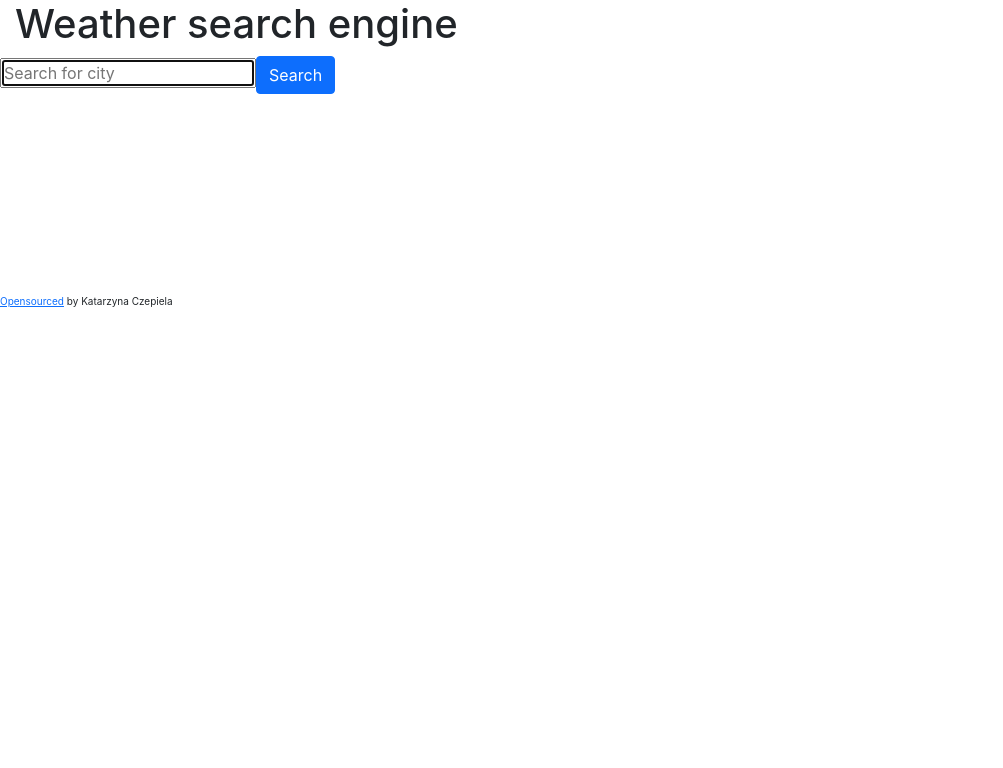
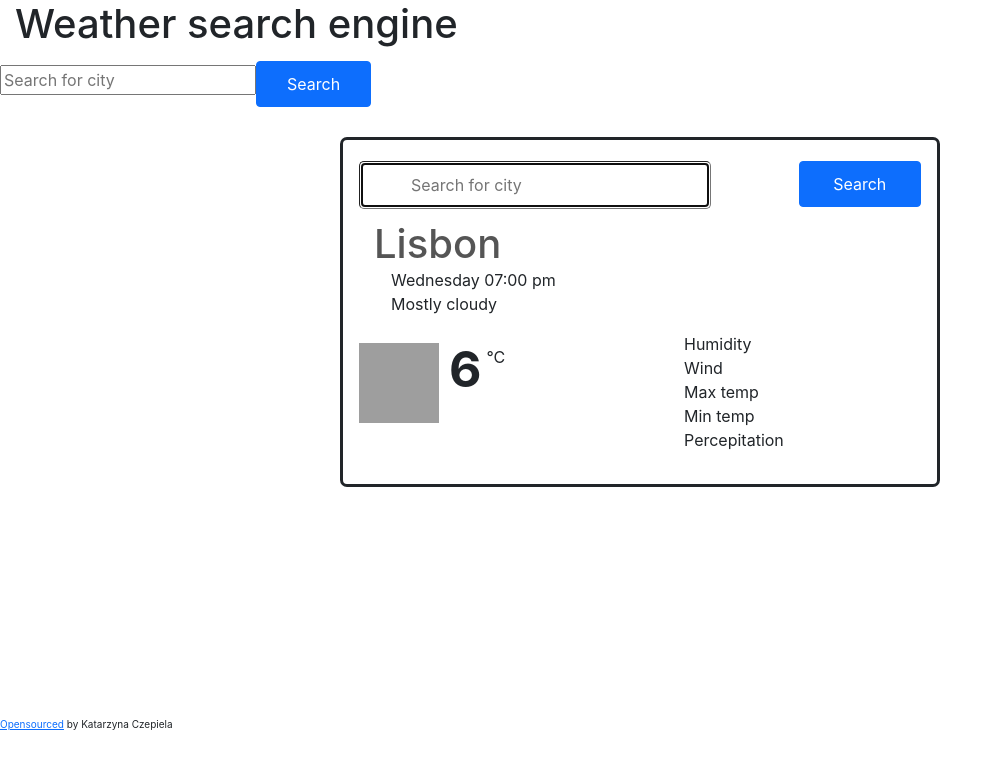
Before and after one commit to katcze91/weather-react, a React (Create React App) app: page / in a window 1280 px wide. Shown: the top 768 px of the page, without its empty margins (0-1003 px from the left). Built offline with nearby package versions, Linux system fonts and the light colour scheme; grey boxes are pictures that could not be loaded.

Commit message:
css adjustments

```diff
--- a/src/App.css
+++ b/src/App.css
@@ -1,4 +1,6 @@
 .App {
+  margin: 30px auto;
+  max-width: 800px;
   font-family: sans-serif;
   text-align: center;
 }
@@ -12,3 +14,7 @@
 .currentWeather h3 {
   padding-left: 30px;
 }
+
+.App footer{
+  margin-bottom: 20px;
+}
--- a/src/App.js
+++ b/src/App.js
@@ -58,7 +58,7 @@ function App() {
              <li>Wind: {wind} m/s</li>
              <li>
                {" "}
-               <img src={icon} />
+               <img src={icon} alt="weather emoji" />
              </li>
            </ul>
          </div>
--- /dev/null
+++ b/src/Weather.css
@@ -0,0 +1,46 @@
+.Weather {
+  border: solid 3px;
+  margin: 30px auto;
+  max-width: 600px;
+  padding: 16px;
+  border-radius: 7px;
+}
+
+.Weather ul {
+  list-style: none;
+}
+.Weather h1 {
+  font-size: 40px;
+  color: rgb(85, 85, 85);
+  line-height: 29px;
+  margin: 20px 0 10px 0;
+}
+.Weather form {
+  margin-bottom: 20px;
+}
+
+.searchbar {
+  padding: 10px 50px;
+  border-radius: 5px;
+  margin-top: 5px;
+}
+
+.btn-primary {
+  padding: 10px 30px;
+  margin-top: 5px;
+}
+.Weather img {
+  height: 80px;
+  width: 80px;
+  margin-right: 10px;
+  display: inline-block;
+}
+.Weather .temp {
+  font-weight: bold;
+  font-size: 50px;
+}
+.Weather .unit {
+  position: relative;
+  top: -24px;
+  margin-left: 5px;
+}
--- /dev/null
+++ b/src/Weather.js
@@ -0,0 +1,57 @@
+import React from "react";
+import "./Weather.css";
+
+export default function Weather() {
+  return (
+    <div className="Weather">
+      <form>
+        <div className="row">
+          <div className="col-9">
+            <input
+              type="search"
+              placeholder="Search for city"
+              autoFocus="on"
+              className="searchbar"
+            />
+          </div>
+          <div className="col-3">
+            <input
+              type="submit"
+              value="Search"
+              className="btn btn-primary w-100"
+            />
+          </div>
+        </div>
+      </form>
+
+      <h1>Lisbon</h1>
+
+      <ul>
+        <li>Wednesday 07:00 pm</li>
+        <li>Mostly cloudy</li>
+        <li></li>
+      </ul>
+      <div className="row mt-3">
+        <div className="col-6">
+          <img
+            src="https://ssl.gstatic.com/onebox/weather/64/partly_cloudy.png"
+            alt="weather icon"
+            className="float-left"
+          />
+
+          <span className="temp">6</span>
+          <span className="unit">°C</span>
+        </div>
+        <div className="col-6">
+          <ul>
+            <li>Humidity</li>
+            <li>Wind</li>
+            <li>Max temp</li>
+            <li>Min temp</li>
+            <li>Percepitation</li>
+          </ul>
+        </div>
+      </div>
+    </div>
+  );
+}
--- a/src/index.js
+++ b/src/index.js
@@ -5,6 +5,7 @@ import 'bootstrap/dist/css/bootstrap.css';
 // components takes precedence over default styles.
 import './index.css';
 import App from './App';
+import Weather from './Weather';
 import Footer from './Footer';
 import reportWebVitals from './reportWebVitals';
 
@@ -13,6 +14,7 @@ root.render(
   <React.StrictMode>
     <h1>Weather search engine</h1>
     <App />
+    <Weather/>
     <Footer/>
   </React.StrictMode>
 );
```
